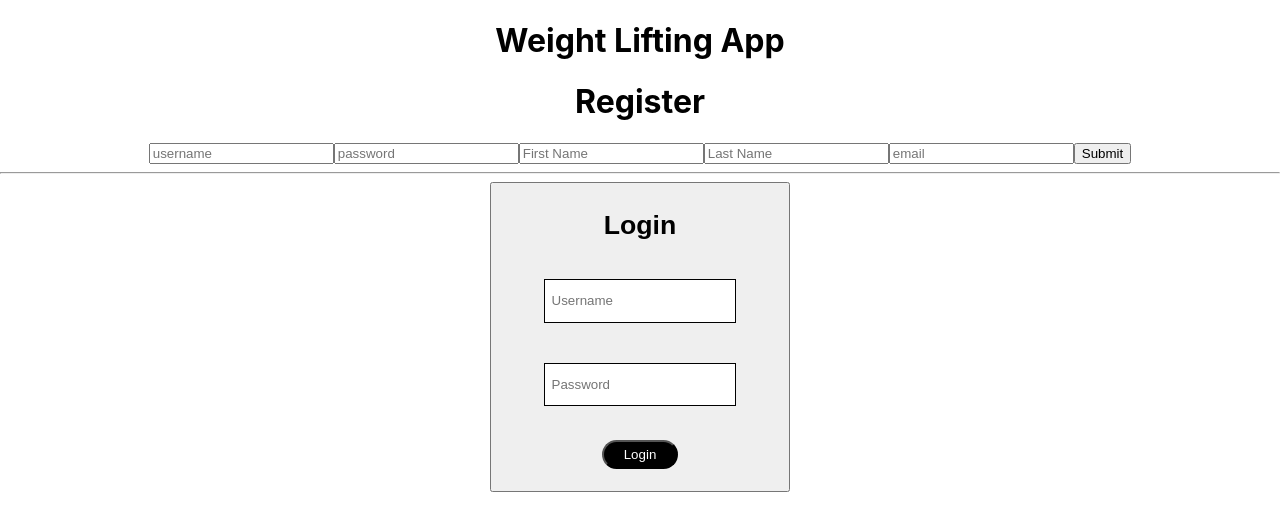
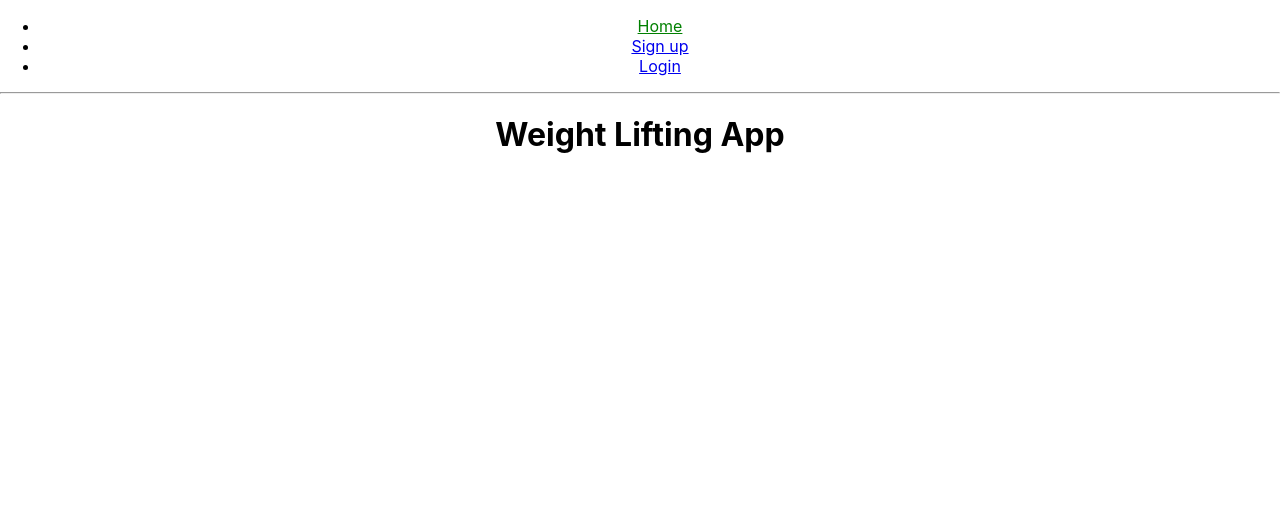
Before and after one commit to Build-Weight-Lifting-Journal/Front-end, a React (Create React App) app in the folder weight-lifting-app/: page / in a window 1280 px wide. Shown: the top 530 px of the page. Built offline with nearby package versions, Linux system fonts and the light colour scheme.

Commit message:
created privateroute component, added/imported navlinks, routes, and router

```diff
--- a/weight-lifting-app/src/App.js
+++ b/weight-lifting-app/src/App.js
@@ -1,17 +1,62 @@
-import React from 'react';
-import './App.css';
+import React
+// , {useState}
+from "react";
+import "./App.css";
+import { BrowserRouter as Router, Route, NavLink } from "react-router-dom";
+import Signup from "./components/SignUp";
+import Login from "./components/Login";
 
-import Signup from "./components/SignUp";
-import Login from './components/Login';
+const User = ({ match }) => {
+  return <h1>Welcome User {match.params.username}</h1>;
+};
 
 function App() {
+
+  // const [loggedIn, setLoggedIn] = useState();
+
+  // loginHandle = () => {
+  //   loggedIn: true
+  // }
+
   return (
-    <div className="App">
-      <h1>Weight Lifting App</h1>
-      <Signup />
-      <hr/>
-      <Login/>
-    </div>
+    <Router>
+      <div className="App">
+        <ul>
+          <li>
+            <NavLink to="/" exact activeStyle={{ color: "green" }}>
+              Home
+            </NavLink>
+          </li>
+          <li>
+            <NavLink to="/signup" exact activeStyle={{ color: "green" }}>
+              Sign up
+            </NavLink>
+          </li>
+          <li>
+            <NavLink to="/login" exact activeStyle={{ color: "green" }}>
+              Login
+            </NavLink>
+          </li>
+        </ul>
+
+        <hr />
+
+        {/* <input type="button" value="log in" onClick={}/> */}
+        <Route
+          path="/"
+          exact
+          render={() => {
+            return <h1>Weight Lifting App</h1>;
+          }}
+        />
+        {/* <h1>Weight Lifting App</h1> */}
+        {/* <Signup /> */}
+        {/* <Login/> */}
+      </div>
+      <Route path="/signup" exact component={Signup} />
+      <Route path="/login" exact component={Login} />
+      <Route path="/user/:username" exact component={User} />
+    </Router>
   );
 }
 
```
Also changed, not shown: weight-lifting-app/src/components/PrivateRoute.js (added, +19 -0 lines).
